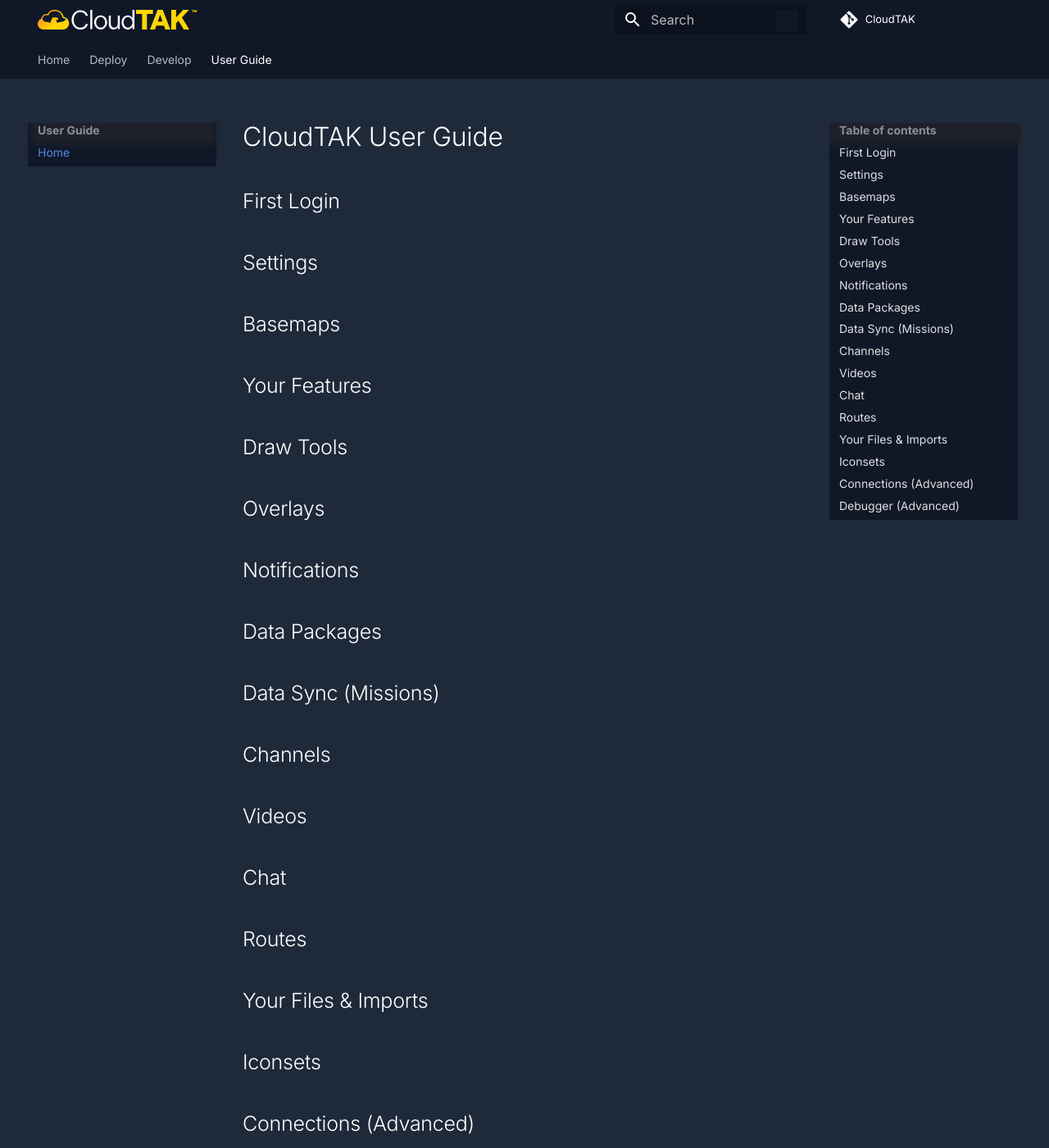
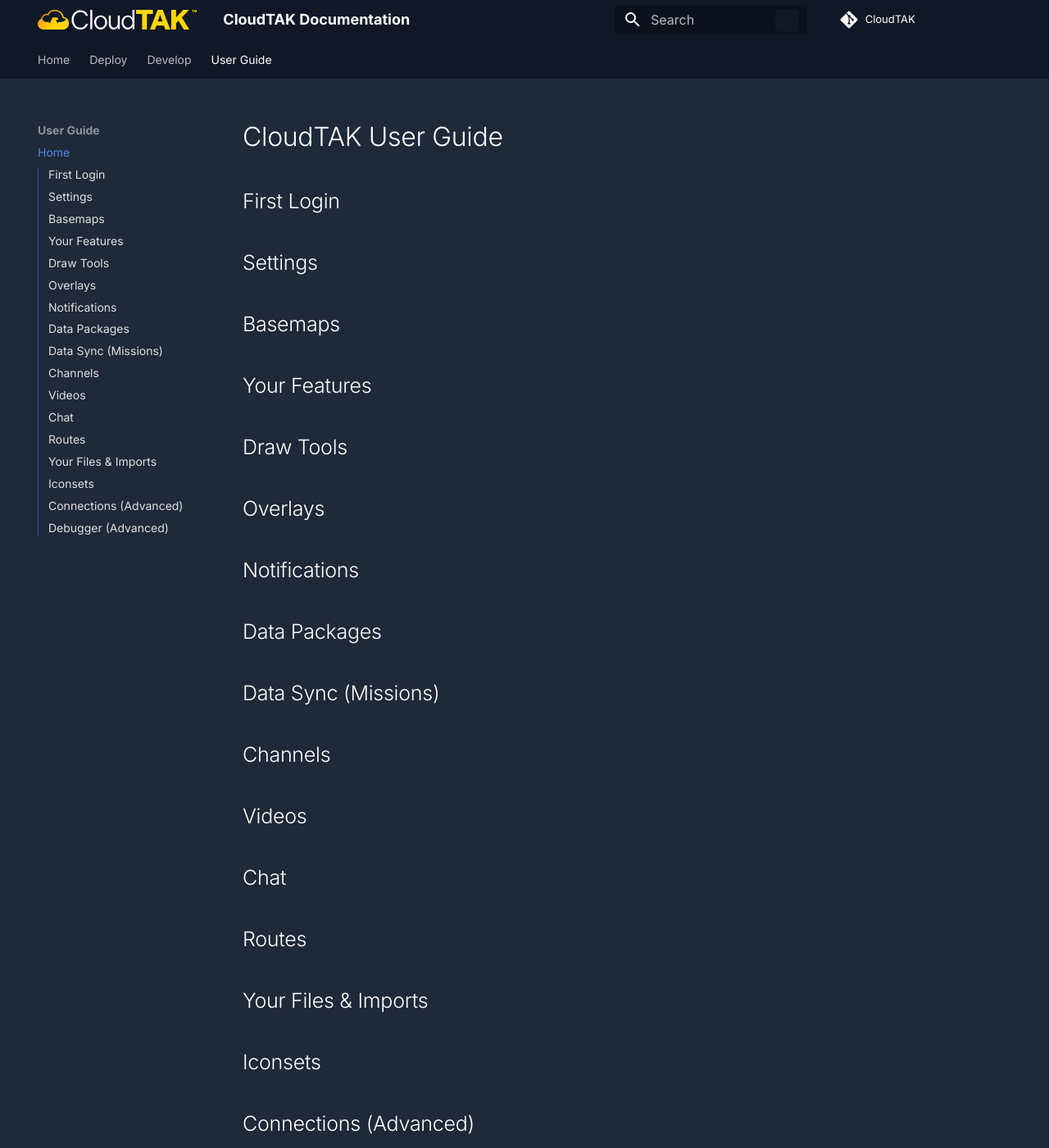
Before and after one commit to dfpc-coe/CloudTAK-Website, an MkDocs documentation site: the page built from docs/docs/user.md, in a window 1280 px wide and 1400 px high. Shown: the whole window at 82% size. Built offline with MkDocs 1.6.1 and Material for MkDocs 9.7.7, drawn with Linux system fonts in a browser that asks for light colours; comment, search, counter and statistics services are not loaded.

Commit message:
Make Nav Pane not Suck

```diff
--- a/docs/docs/assets/extra.css
+++ b/docs/docs/assets/extra.css
@@ -1,26 +1,24 @@
 /* docs/css/extra.css */
 
-/* Import Google Fonts - Inter */
 @import url('https://fonts.googleapis.com/css2?family=Inter:wght@300;400;500;600;700;800&display=swap');
 
-/* Apply Inter font to body and headings */
 body {
     font-family: 'Inter', sans-serif;
-    background-color: #1e2939 !important; /* Dark background */
-    color: #e0e0e0 !important; /* Light text color */
+    background-color: #1e2939 !important;
+    color: #e0e0e0 !important;
 }
 
-/* Ensure headings also use Inter and are prominent */
 h1, h2, h3, h4, h5, h6 {
     font-family: 'Inter', sans-serif;
-    font-weight: 800; /* Extra bold for prominence */
-    color: #ffffff !important; /* White color for headings */
+    font-weight: 800;
+    color: #ffffff !important;
 }
 
 nav, header {
     background-color: #101828 !important;
 }
 
-.md-header__topic {
-    display: none;
+.md-nav__list, .md-nav__link, .md-nav__link--active {
+    box-shadow: none !important;
+    background-color: #1e2939 !important;
 }
--- a/docs/mkdocs.yml
+++ b/docs/mkdocs.yml
@@ -15,6 +15,7 @@
     text: Inter
     code: Fira Code
   features:
+    - toc.integrate
     - header.autohide
     - navigation.tabs
     - navigation.sections
```
